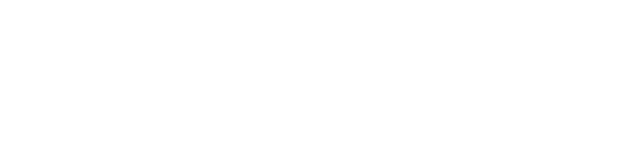
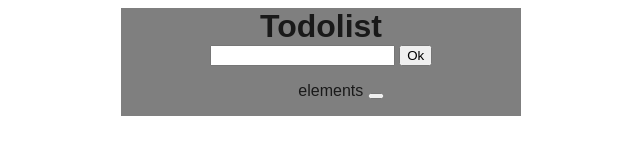
Before and after one commit to LA4/Todolist-js-vanilla, a plain HTML site: page index.html in a window 1280 px wide. Shown: the whole page, without its empty margins (319-959 px from the left). Drawn offline with Linux system fonts and the light colour scheme.

Commit message:
Changes structure of project and create firts functions

```diff
--- a/css/main.css
+++ b/css/main.css
@@ -3,4 +3,15 @@
 h1,h2,h3,h4,h5,h6{margin: 0;padding: 0;}
 a{text-decoration: none;color: inherit;}
 ul,li,ol{list-style: none;}
- /* end rest */
+/* end rest */
+body{color: rgba(0, 0, 0, .8);font-family: sans-serif;}
+.container{
+    display: flex;
+    justify-content: center;
+    flex-direction: column;
+    align-items: center;
+    margin:auto ;
+    width: 400px;
+    background-color: rgba(0, 0, 0, .5);
+
+}
--- a/index.html
+++ b/index.html
@@ -6,11 +6,24 @@
     <meta name="viewport" content="width=device-width, initial-scale=1.0">
     <title>TodoList vanilla JS</title>
     <link rel="stylesheet" href="./css/main.css">
-    <script defer src="./js/router.js" type="module"></script>
+    <script defer src="./js/route.js" type="module"></script>
 </head>
 
 <body>
-    <div id="app"></div>
+    <div class="container">
+        <span>
+            <h1>Todolist</h1>
+        </span>
+        <div class="main">
+            <input type="text">
+            <button class="button"> Ok </button>
+        </div>
+        <main class="list-of-elements">
+            <ul>
+                <li> elements <button class="button"><i class="fa-delete"></i></button> </li>
+            </ul>
+        </main>
+    </div>
 </body>
 
 </html>
--- /dev/null
+++ b/js/ListOfTodo.js
@@ -0,0 +1,13 @@
+import { CreateElements } from "./componnents/CreateElements.js"
+/**
+ * @typedef {object} ListOfTodo
+ */
+
+export class ListOfTodo{
+
+    constructor(){
+
+    }
+
+
+}
--- /dev/null
+++ b/js/componnents/CreateElements.js
@@ -0,0 +1,13 @@
+/**
+ * @param {string} tag
+ * @param {object} attributes
+ * @return {HTMLElement}
+ */
+export const CreateElements = (tag, attributes={})=>{
+    const element = document.createElement(tag)
+
+    for( const [attribute, value] of Object.entries(attributes)){
+        element.setAttribute(attribute, value)
+    }
+    return element
+}
--- /dev/null
+++ b/js/route.js
@@ -0,0 +1,3 @@
+import  { ListOfTodo }  from "./ListOfTodo.js"
+
+new ListOfTodo
```
Also changed, not shown: js/router.js (deleted).
